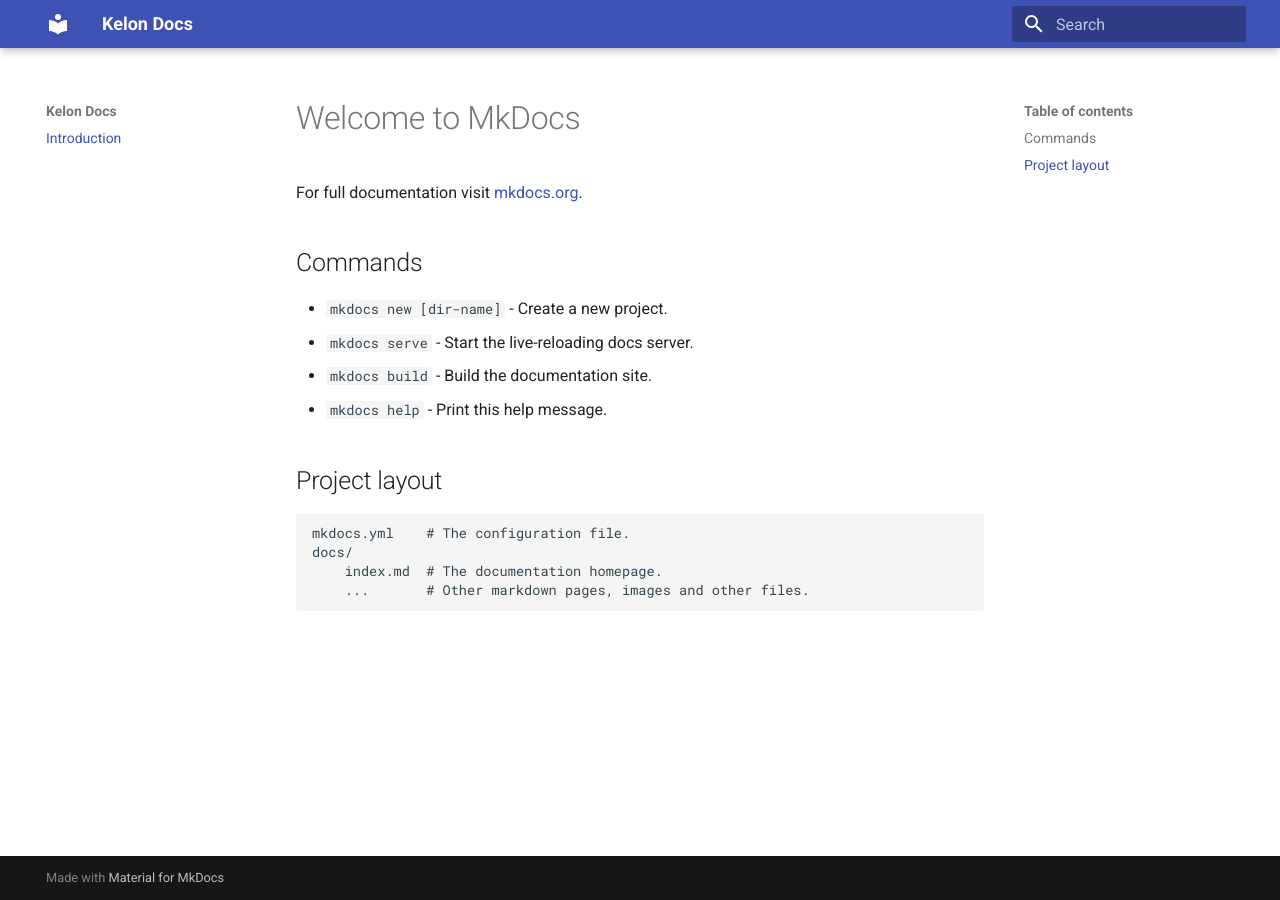
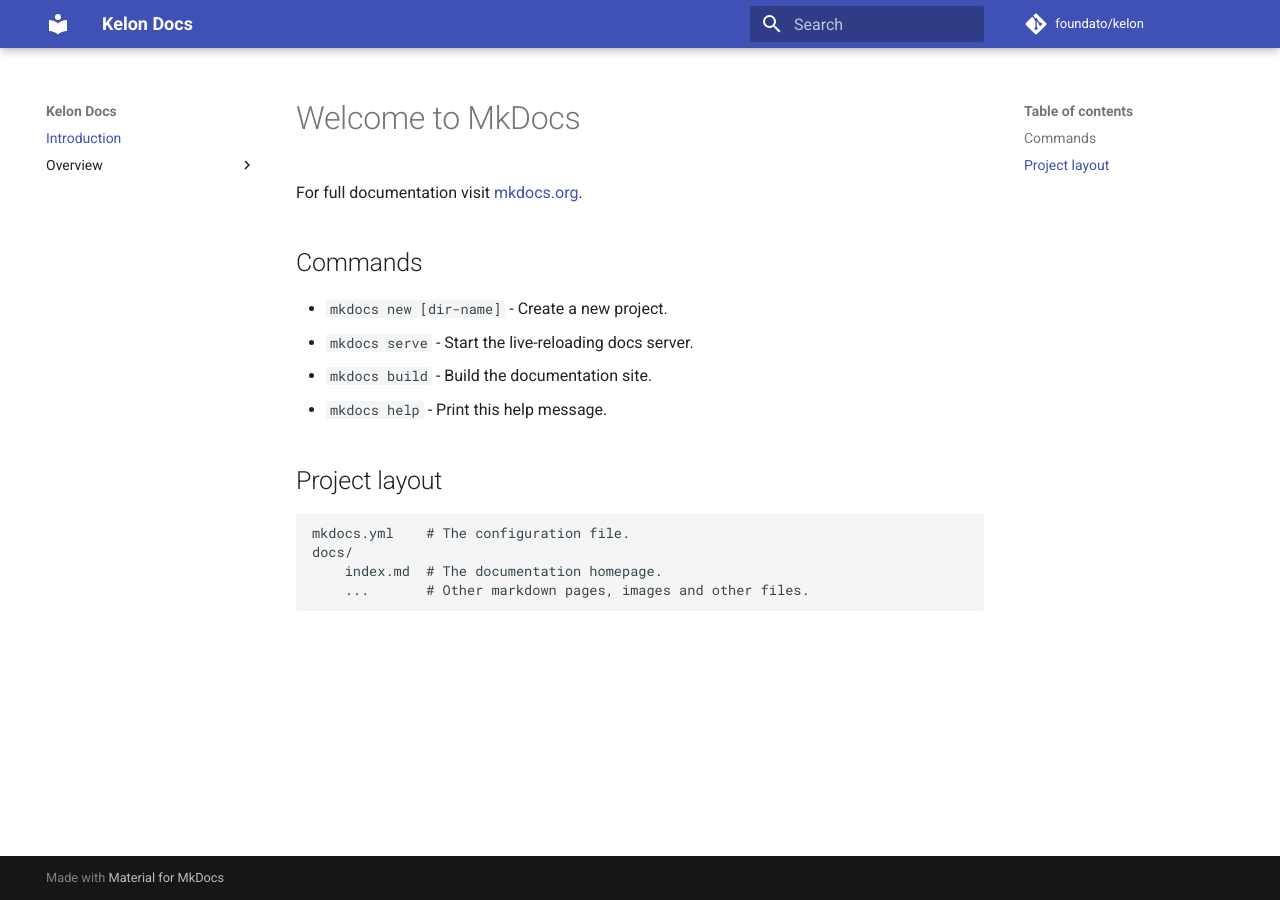
Before and after one commit to unbasical/kelon-docs, an MkDocs documentation site: the page built from docs/index.md, in a window 1280 px wide. Built offline with MkDocs 1.6.1 and Material for MkDocs 9.7.7, drawn with Linux system fonts in a browser that asks for light colours; comment, search, counter and statistics services are not loaded; old or Windows-style settings are respelled for this version of MkDocs.

Commit message:
Added extensions and sample overview pages

```diff
--- a/mkdocs.yml
+++ b/mkdocs.yml
@@ -1,5 +1,30 @@
 site_name: Kelon Docs
 theme: material
 
+
+repo_name: foundato/kelon
+repo_url: https://github.com/foundato/kelon
+
+markdown_extensions:
+  - pymdownx.arithmatex
+  - pymdownx.betterem:
+      smart_enable: all
+  - pymdownx.caret
+  - pymdownx.critic
+  - pymdownx.details
+  - pymdownx.emoji:
+      emoji_generator: !!python/name:pymdownx.emoji.to_svg
+  - pymdownx.inlinehilite
+  - pymdownx.magiclink
+  - pymdownx.mark
+  - pymdownx.smartsymbols
+  - pymdownx.superfences
+  - pymdownx.tasklist:
+      custom_checkbox: true
+  - pymdownx.tilde
+
 pages:
   - "Introduction": "index.md"
+  - "Overview":
+    - "Components": "overview/components.md"
+    - "Motivation": "overview/motivation.md"
```
Also changed, not shown: docs/overview/components.md (added), docs/overview/motivation.md (added), 1 other file.
